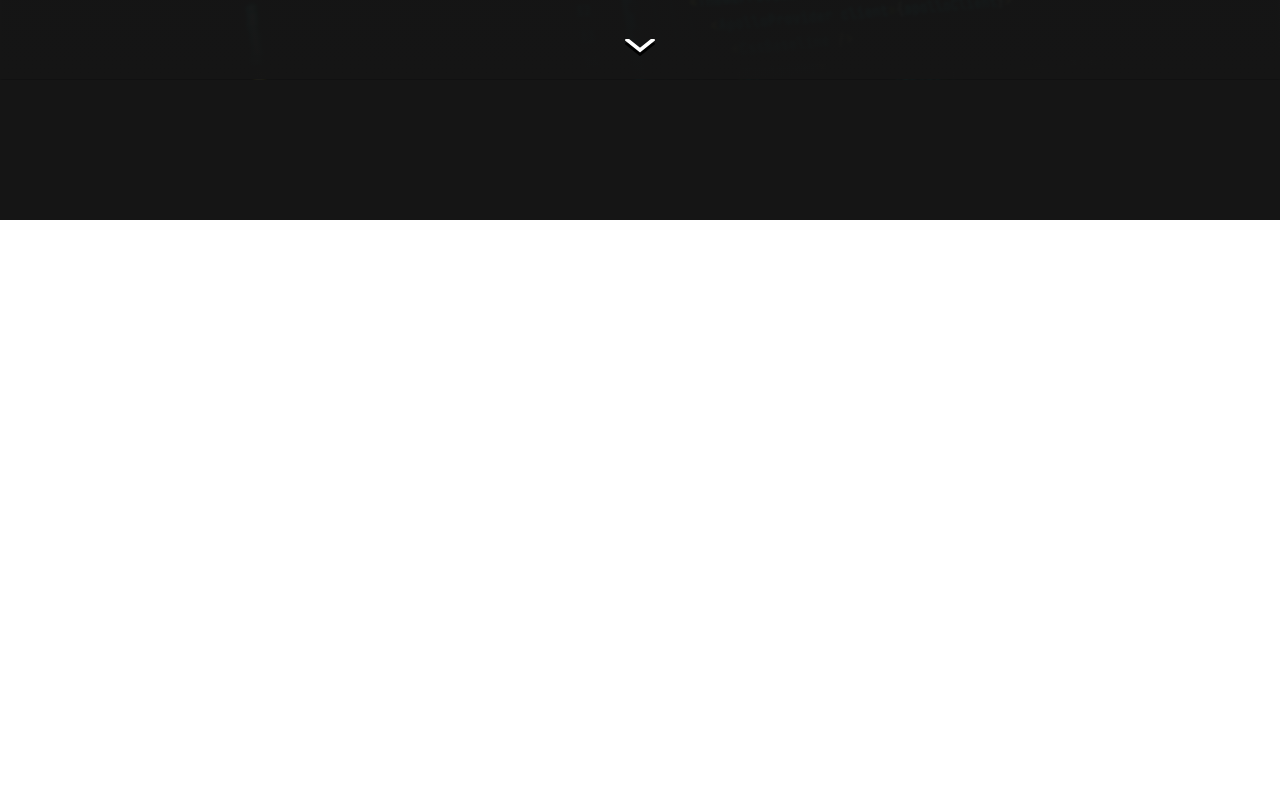
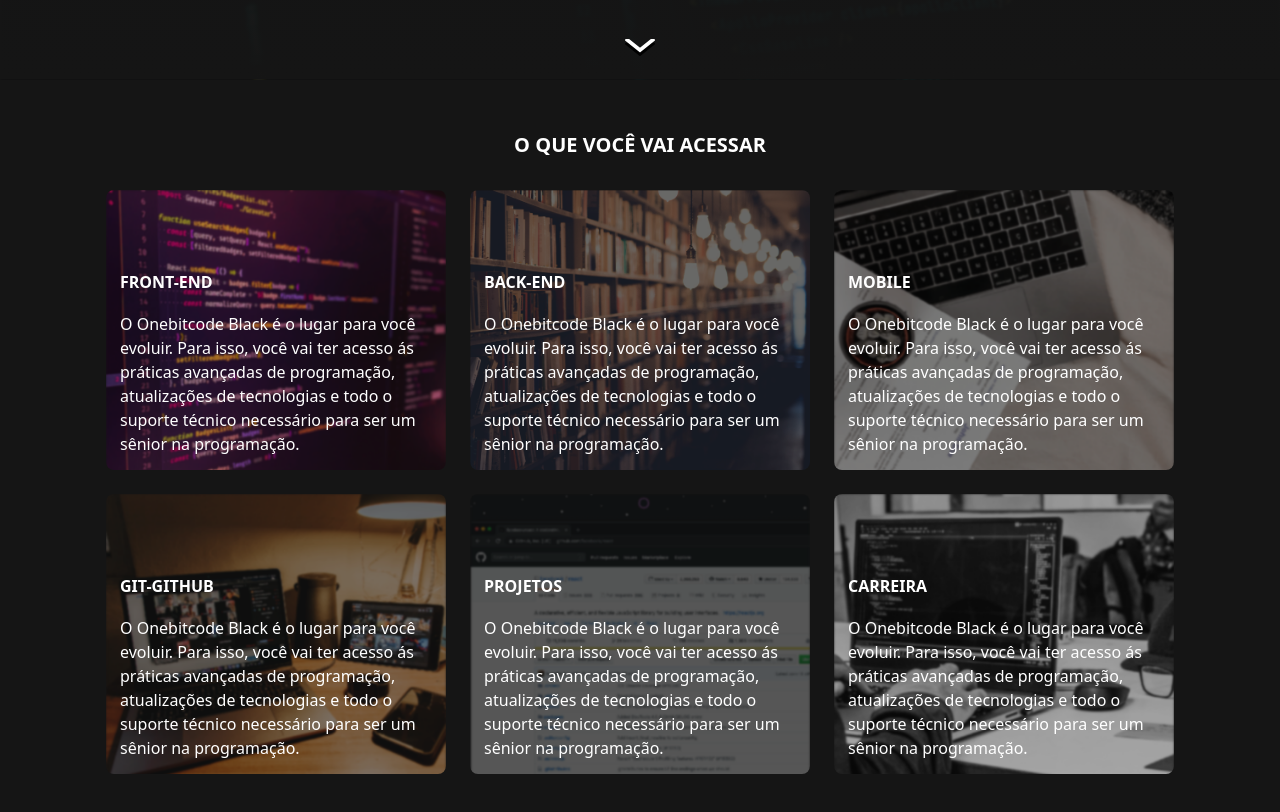
Before and after one commit to FranGJ7/site-ead-front-end, a Next.js app: page / in a window 1280 px wide. Shown: the part 580-1392 px from the top of the page. Before the commit the page ends 800 px from the top, so only its background shows below. Built offline with nearby package versions, Linux system fonts and the light colour scheme.

Commit message:
Criação dos elementos Cards

```diff
--- a/pages/index.tsx
+++ b/pages/index.tsx
@@ -1,4 +1,5 @@
 import Head from "next/head"
+import CardsSection from "../src/components/homeNoAuth/cardsSection";
 import HeaderNoAuth from "../src/components/homeNoAuth/headerNoAuth";
 import PresentationSection from "../src/components/homeNoAuth/presentationSection";
 import  styles  from "../styles/HomeNoAuth.module.scss"
@@ -19,6 +20,7 @@ const HomeNoAuth = () =>{
       <HeaderNoAuth/>
       <PresentationSection/>
       </div>
+      <CardsSection/>
     </main>
     </>
   );
--- /dev/null
+++ b/src/components/homeNoAuth/cardsSection/index.tsx
@@ -0,0 +1,66 @@
+import { Container } from 'reactstrap';
+import styles from './styles.module.scss'
+
+const CardsSection = function () {
+    return <>
+    <p className={styles.sectionTitle}>O QUE VOCÊ VAI ACESSAR</p>
+    <Container className='d-flex flex-wrap justify-content-center gap-4 pb-5'>
+        <div className={styles.card1}>
+        <p className={styles.cardTitle}>FRONT-END</p>
+        <p className={styles.cardDescription}>
+         O Onebitcode Black é o lugar para você evoluir. Para isso, você vai
+         ter acesso ás práticas avançadas de programação, atualizações de
+         tecnologias e todo o suporte técnico necessário para ser um sênior
+         na programação.
+        </p>
+        </div>
+        <div className={styles.card2}>
+        <p className={styles.cardTitle}>BACK-END</p>
+        <p className={styles.cardDescription}>
+         O Onebitcode Black é o lugar para você evoluir. Para isso, você vai
+         ter acesso ás práticas avançadas de programação, atualizações de
+         tecnologias e todo o suporte técnico necessário para ser um sênior
+         na programação.
+        </p>
+        </div>
+        <div className={styles.card3}>
+        <p className={styles.cardTitle}>MOBILE</p>
+        <p className={styles.cardDescription}>
+         O Onebitcode Black é o lugar para você evoluir. Para isso, você vai
+         ter acesso ás práticas avançadas de programação, atualizações de
+         tecnologias e todo o suporte técnico necessário para ser um sênior
+         na programação.
+        </p>
+        </div>
+        <div className={styles.card4}>
+        <p className={styles.cardTitle}>GIT-GITHUB</p>
+        <p className={styles.cardDescription}>
+         O Onebitcode Black é o lugar para você evoluir. Para isso, você vai
+         ter acesso ás práticas avançadas de programação, atualizações de
+         tecnologias e todo o suporte técnico necessário para ser um sênior
+         na programação.
+        </p>
+        </div>
+        <div className={styles.card5}>
+        <p className={styles.cardTitle}>PROJETOS</p>
+        <p className={styles.cardDescription}>
+         O Onebitcode Black é o lugar para você evoluir. Para isso, você vai
+         ter acesso ás práticas avançadas de programação, atualizações de
+         tecnologias e todo o suporte técnico necessário para ser um sênior
+         na programação.
+        </p>
+        </div>
+        <div className={styles.card6}>
+        <p className={styles.cardTitle}>CARREIRA</p>
+        <p className={styles.cardDescription}>
+         O Onebitcode Black é o lugar para você evoluir. Para isso, você vai
+         ter acesso ás práticas avançadas de programação, atualizações de
+         tecnologias e todo o suporte técnico necessário para ser um sênior
+         na programação.
+        </p>
+        </div>
+    </Container>
+    </>
+};
+
+export default CardsSection
--- /dev/null
+++ b/src/components/homeNoAuth/cardsSection/styles.module.scss
@@ -0,0 +1,65 @@
+@import "../../../../styles/colors.module.scss";
+
+.sectionTitle{
+    font-size: 20px;
+    font-weight: bold;
+    text-align: center;
+    margin: 50px 0px 30px 0px;
+}
+.card{
+    width: 340px;
+    height: 280px;
+    border-radius: 8px;
+    padding: 14px;
+    background-size: cover;
+    display: flex;
+    flex-direction: column;
+    justify-content: flex-end;
+    transition: 0.3s;
+    .cardTitle{
+        transition: 0.3s;
+        font-weight: bold;
+        margin-bottom: 18px;
+    }
+    .carDescription{
+        font-size: 15px;
+        color: $lightGray;
+    }
+    &:hover{
+        transform: scale(1.03);
+        .cardTitle{
+            font-size: 18px;
+            margin-left: 8px;
+        }
+    }
+}
+.card1{
+    @extend .card;
+    background-image: url('../../../../public/homeNoAuth/imgFrontend.png');
+
+}
+.card2{
+    @extend .card;
+    background-image: url('../../../../public/homeNoAuth/imgBackend.png');
+
+}
+.card3{
+    @extend .card;
+    background-image: url('../../../../public/homeNoAuth/imgMobile.png');
+
+}
+.card4{
+    @extend .card;
+    background-image: url('../../../../public/homeNoAuth/imgGit.png');
+
+}
+.card5{
+    @extend .card;
+    background-image: url('../../../../public/homeNoAuth/imgProjects.png');
+
+}
+.card6{
+    @extend .card;
+    background-image: url('../../../../public/homeNoAuth/imgCareer.png');
+
+}
```
